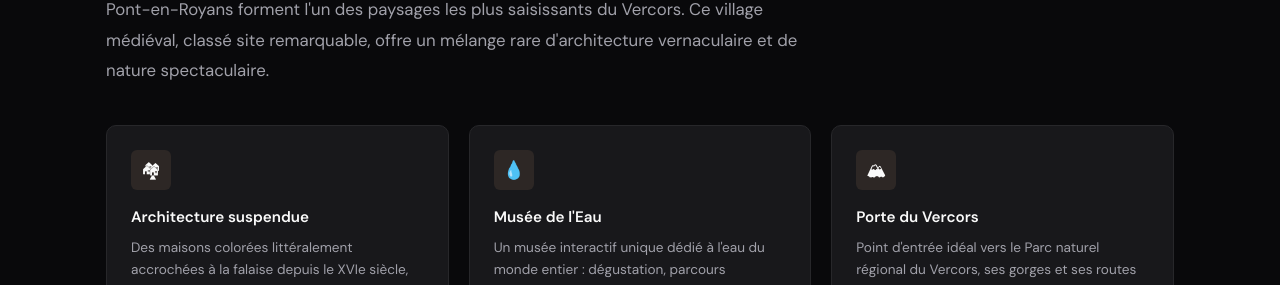
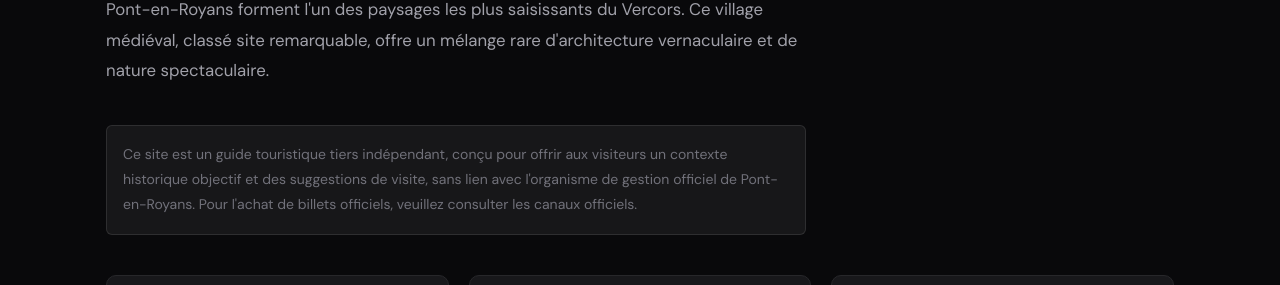
Before and after one commit to n20186005-hash/pontenroyans, a Next.js app: page / in a window 1280 px wide. Shown: the part 920-1205 px from the top of the page. Built offline with nearby package versions, Linux system fonts and the light colour scheme.

Commit message:
feat: add disclaimer to overview section

```diff
--- a/src/components/Overview.tsx
+++ b/src/components/Overview.tsx
@@ -28,6 +28,12 @@ export default function Overview() {
           </p>
         </FadeIn>
 
+        <FadeIn delay={0.25}>
+          <p className="text-sm text-[var(--text-tertiary)] max-w-[700px] mb-10 leading-[1.8] p-4 bg-[var(--badge-bg)] border border-[var(--badge-border)] rounded-md">
+            {t('footer.disclaimer_text')}
+          </p>
+        </FadeIn>
+
         <div className="grid grid-cols-1 md:grid-cols-2 lg:grid-cols-3 gap-5">
           {t('overview.highlights').map((h: any, i: number) => (
             <FadeIn key={i} delay={0.3 + i * 0.1}>
```
